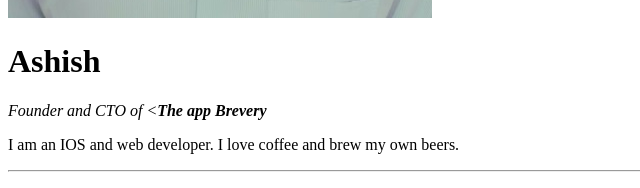
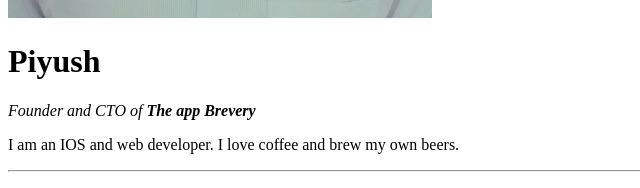
Before and after one commit to batu-Piyush/cv, a plain HTML site: page index.html in a window 1280 px wide. Shown: the part 534-722 px from the top of the page, 0-640 px from the left. Drawn offline with Linux system fonts and the light colour scheme.

Commit message:
Update index.html

```diff
--- a/index.html
+++ b/index.html
@@ -1,4 +1,3 @@
-
 <!DOCTYPE html>
 <html lang="en">
 
@@ -11,11 +10,11 @@
   <img src="images/Piyush Kumar Singh.jpg" alt="Piyush's image">
 
   <h1>
-    Ashish
+    Piyush
   </h1>
 
   <p>
-    <em>Founder and CTO of <<strong>The app Brevery</strong></em>
+    <em>Founder and CTO of <strong>The app Brevery</strong></em>
   </p>
 
   <p>
@@ -57,5 +56,4 @@
   <a href="Contacts.html">My Contacts</a>
 
 </body>
-
 </html>
```
